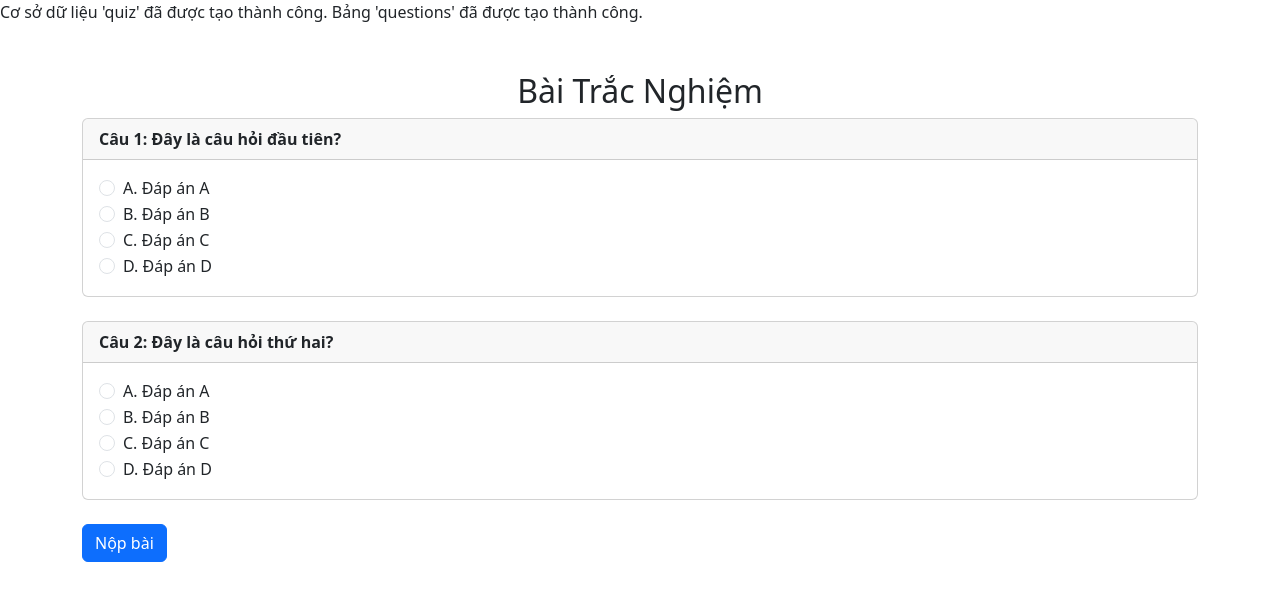
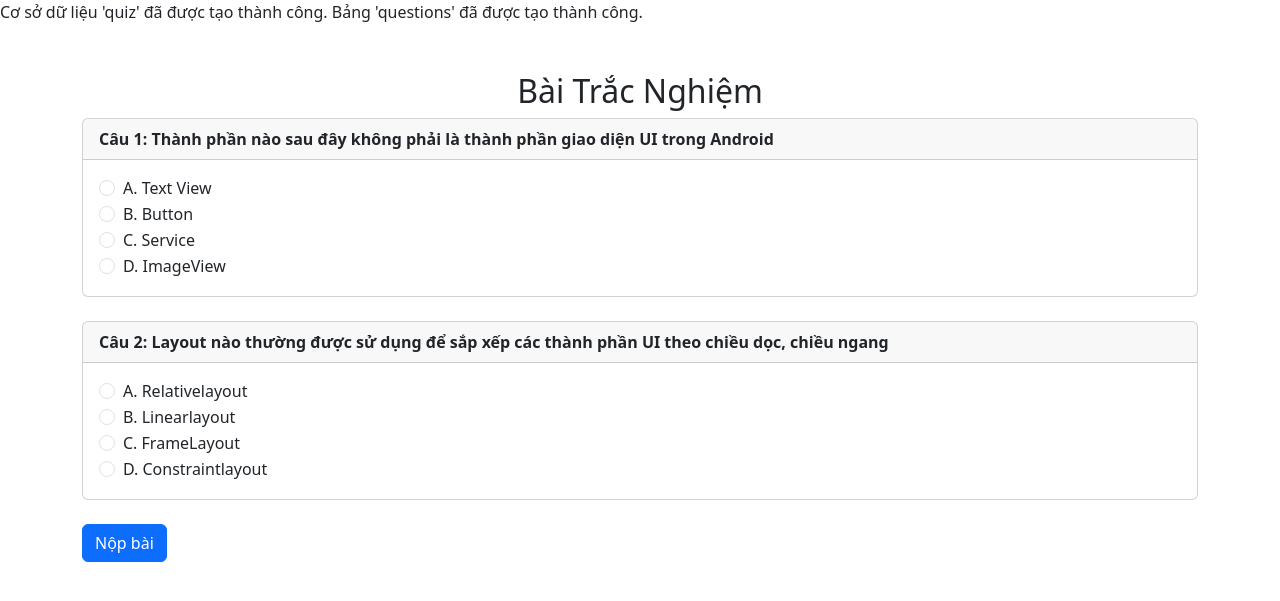
Before and after one commit to nguyenvannam2004/B-I-T-P-TH1, a PHP site: page / in a window 1280 px wide. Shown: the top 601 px of the page. Run offline with PHP 8.4, Linux system fonts and the light colour scheme.

Commit message:
Add files via upload

```diff
--- a/th1/c2/index.php
+++ b/th1/c2/index.php
@@ -1,16 +1,14 @@
 <?php
-// Kết nối đến MySQL
+
 $servername = "localhost";
-$username = "root";  // Tên người dùng mặc định là "root"
-$password = "";      // Mật khẩu mặc định (rỗng nếu không thiết lập)
+$username = "root";
+$password = "";
 $conn = new mysqli($servername, $username, $password);
 
-// Kiểm tra kết nối
 if ($conn->connect_error) {
     die("Kết nối thất bại: " . $conn->connect_error);
 }
 
-// Tạo cơ sở dữ liệu "quiz"
 $sql = "CREATE DATABASE IF NOT EXISTS quiz";
 if ($conn->query($sql) === TRUE) {
     echo "Cơ sở dữ liệu 'quiz' đã được tạo thành công.\n";
@@ -18,10 +16,8 @@ if ($conn->query($sql) === TRUE) {
     echo "Lỗi khi tạo cơ sở dữ liệu: " . $conn->error;
 }
 
-// Chọn cơ sở dữ liệu "quiz"
 $conn->select_db("quiz");
 
-// Tạo bảng "questions" nếu chưa tồn tại
 $sql = "CREATE TABLE IF NOT EXISTS questions (
     id INT AUTO_INCREMENT PRIMARY KEY,
     question TEXT NOT NULL,
@@ -38,21 +34,18 @@ if ($conn->query($sql) === TRUE) {
     echo "Lỗi khi tạo bảng: " . $conn->error;
 }
 
-// Đóng kết nối
 $conn->close();
 ?>
 <?php
-// Đọc dữ liệu từ file questions.txt
+
 $filename = "question.txt";
 $questions = file($filename, FILE_IGNORE_NEW_LINES | FILE_SKIP_EMPTY_LINES);
 
-// Tạo mảng để lưu câu trả lời đúng
 $answers = [];
 $current_question = [];
 foreach ($questions as $line) {
     if (strpos($line, "Câu") === 0) {
         if (!empty($current_question)) {
-            // Lưu câu trả lời đúng vào mảng
             if (isset($current_question[5])) {
                 $answers[] = trim(substr($current_question[5], strpos($current_question[5], ":") + 1));
             }
@@ -69,7 +62,6 @@ foreach ($questions as $line) {
     <meta charset="UTF-8">
     <meta name="viewport" content="width=device-width, initial-scale=1.0">
     <title>Bài trắc nghiệm</title>
-    <!-- Bootstrap CSS -->
     <link href="https://cdn.jsdelivr.net/npm/bootstrap@5.3.0/dist/css/bootstrap.min.css" rel="stylesheet">
 </head>
 <body>
@@ -77,31 +69,35 @@ foreach ($questions as $line) {
         <h2 class="text-center">Bài Trắc Nghiệm</h2>
         <form method="post" action="result.php">
             <?php
-            // Hiển thị câu hỏi và đáp án
-            $current_question = [];
-            foreach ($questions as $index => $question) {
-                if (strpos($question, "Câu") === 0) {
-                    $current_question = [];
-                    $current_question[] = $question;
-                    $current_question[] = $questions[$index + 1];
-                    $current_question[] = $questions[$index + 2];
-                    $current_question[] = $questions[$index + 3];
-                    $current_question[] = $questions[$index + 4];
-                    $current_question[] = $questions[$index + 5];
+            $question_number = 1; // Đếm câu hỏi
+
+            for ($i = 0; $i < count($questions); $i++) {
+                if (strpos($questions[$i], "Câu") === 0) {
+                    // Lấy câu hỏi và các đáp án
+                    $question_text = $questions[$i];
+                    $option_a = $questions[$i + 1];
+                    $option_b = $questions[$i + 2];
+                    $option_c = $questions[$i + 3];
+                    $option_d = $questions[$i + 4];
 
                     echo "<div class='card mb-4'>";
-                    echo "<div class='card-header'><strong>{$current_question[0]}</strong></div>";
+                    echo "<div class='card-header'><strong>{$question_text}</strong></div>";
                     echo "<div class='card-body'>";
 
-                    for ($i = 1; $i <= 4; $i++) {
-                        $answer = substr($current_question[$i], 0, 1); // A, B, C, D
+                    // Hiển thị các đáp án
+                    $options = [$option_a, $option_b, $option_c, $option_d];
+                    foreach ($options as $option) {
+                        $answer = substr($option, 0, 1); // Lấy ký tự đầu làm giá trị
                         echo "<div class='form-check'>";
-                        echo "<input class='form-check-input' type='radio' name='question{$index}' value='{$answer}' id='question{$index}{$answer}'>";
-                        echo "<label class='form-check-label' for='question{$index}{$answer}'>{$current_question[$i]}</label>";
+                        echo "<input class='form-check-input' type='radio' name='question{$question_number}' value='{$answer}' id='question{$question_number}_{$answer}'>";
+                        echo "<label class='form-check-label' for='question{$question_number}_{$answer}'>{$option}</label>";
                         echo "</div>";
                     }
+
                     echo "</div>";
                     echo "</div>";
+
+                    $question_number++;
                 }
             }
             ?>
--- a/th1/c2/question.txt
+++ b/th1/c2/question.txt
@@ -1,13 +1,13 @@
-Câu 1: Đây là câu hỏi đầu tiên?
-A. Đáp án A
-B. Đáp án B
-C. Đáp án C
-D. Đáp án D
-Đáp án: A
+Câu 1: Thành phần nào sau đây không phải là thành phần giao diện UI trong Android
+A. Text View
+B. Button
+C. Service
+D. ImageView
+Đáp án: C
 
-Câu 2: Đây là câu hỏi thứ hai?
-A. Đáp án A
-B. Đáp án B
-C. Đáp án C
-D. Đáp án D
-Đáp án: C
+Câu 2: Layout nào thường được sử dụng để sắp xếp các thành phần UI theo chiều dọc, chiều ngang
+A. Relativelayout
+B. Linearlayout
+C. FrameLayout
+D. Constraintlayout
+Đáp án: B
```
Also changed, not shown: th1/c2/result.php (+7 -7 lines).
